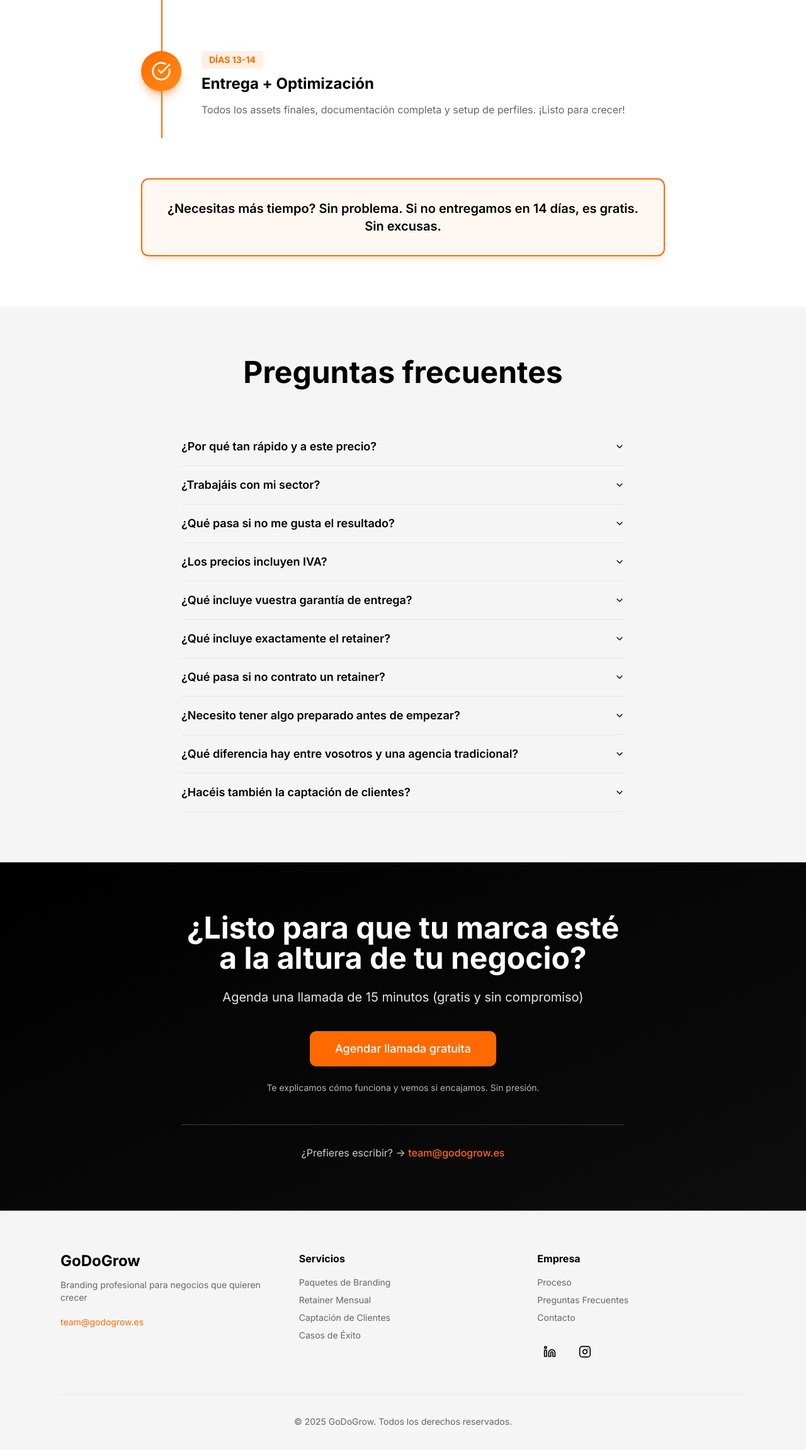
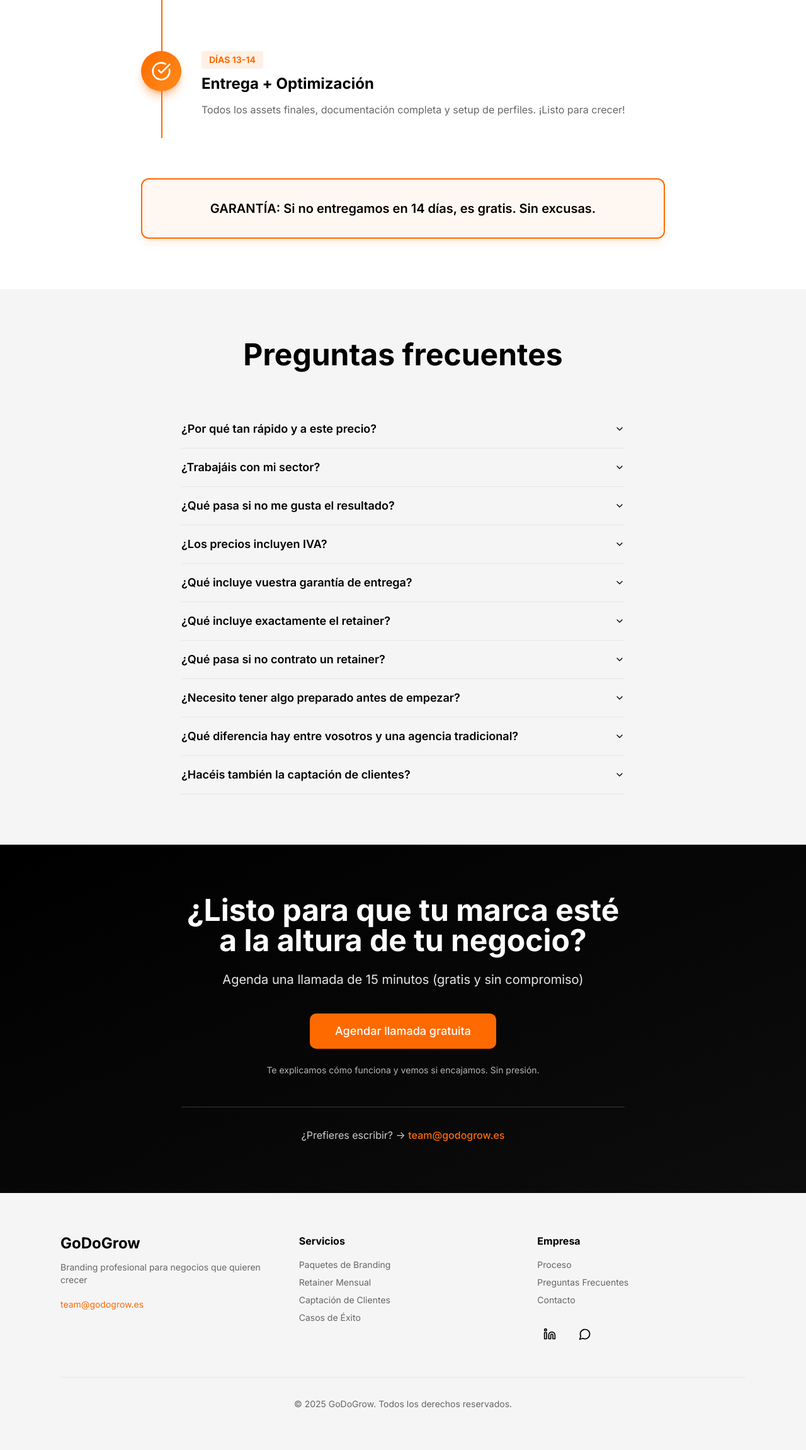
Before and after one commit to sbezares7-sys/godogrow-landing-page, a React (Vite) app: page / in a window 1280 px wide. Shown: the part 7686-9988 px from the top of the page at 63% size. Built offline with nearby package versions, Linux system fonts and the light colour scheme; the HTML template or start-up script is replaced by a standard one.

Commit message:
Update guarantee and social links

```diff
--- a/src/components/Footer.tsx
+++ b/src/components/Footer.tsx
@@ -1,4 +1,4 @@
-import { Linkedin, Instagram } from "lucide-react";
+import { Linkedin, MessageCircle } from "lucide-react";
 
 const Footer = () => {
   const scrollToSection = (id: string) => {
@@ -88,18 +88,22 @@ const Footer = () => {
 
             <div className="flex gap-4">
               <a
-                href="#"
+                href="https://www.linkedin.com/company/godogrow"
+                target="_blank"
+                rel="noopener noreferrer"
                 className="w-10 h-10 rounded-full bg-secondary flex items-center justify-center hover:bg-primary hover:text-primary-foreground transition-colors"
                 aria-label="LinkedIn"
               >
                 <Linkedin className="w-5 h-5" />
               </a>
               <a
-                href="#"
+                href="https://wa.me/34622145839"
+                target="_blank"
+                rel="noopener noreferrer"
                 className="w-10 h-10 rounded-full bg-secondary flex items-center justify-center hover:bg-primary hover:text-primary-foreground transition-colors"
-                aria-label="Instagram"
+                aria-label="WhatsApp"
               >
-                <Instagram className="w-5 h-5" />
+                <MessageCircle className="w-5 h-5" />
               </a>
             </div>
           </div>
--- a/src/components/Process.tsx
+++ b/src/components/Process.tsx
@@ -65,7 +65,7 @@ const Process = () => {
         {/* Guarantee box */}
         <div className="mt-16 bg-primary/5 border-2 border-primary rounded-xl p-8 text-center shadow-lg shadow-primary/10">
           <p className="text-lg md:text-xl font-semibold text-foreground">
-            ¿Necesitas más tiempo? Sin problema. Si no entregamos en 14 días, es gratis. Sin excusas.
+            GARANTÍA: Si no entregamos en 14 días, es gratis. Sin excusas.
           </p>
         </div>
       </div>
```
